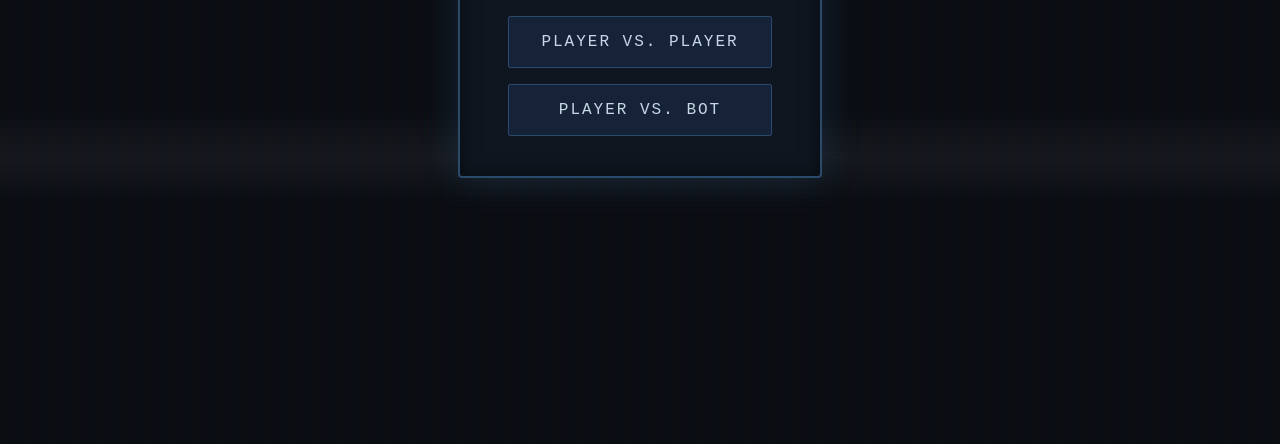
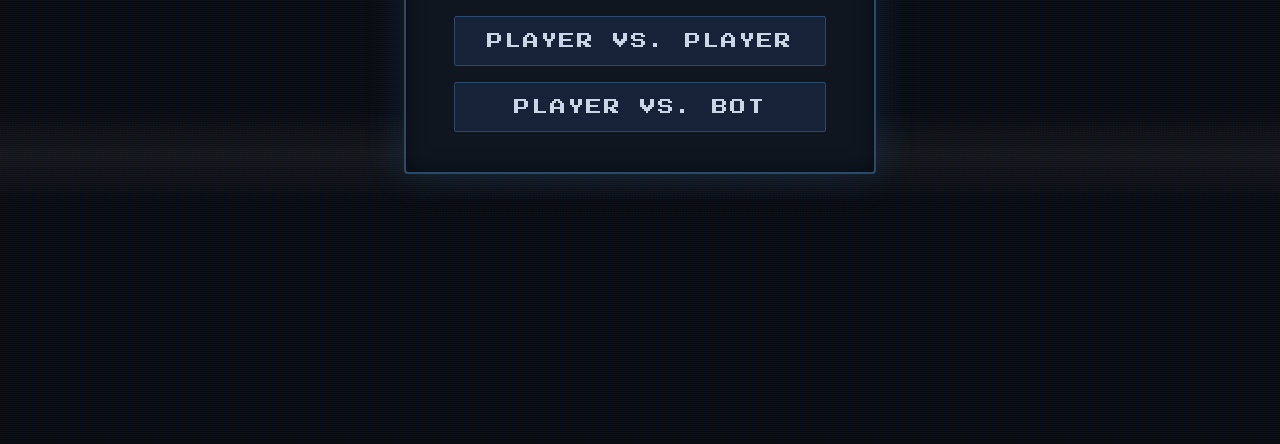
Before and after one commit to syafaatsaat/battleship, a website built with webpack: page src/template.html in a window 1280 px wide. Shown: the part 356-800 px from the top of the page. Built offline with nearby package versions, Linux system fonts and the light colour scheme.

Commit message:
Change font to Press Start 2P from Google Fonts

```diff
--- a/src/styles.css
+++ b/src/styles.css
@@ -157,7 +157,7 @@
   --green-glow: #45a049;
   --yellow: #ffcc00;
   --orange: #ff9800;
-  --font-mono: "Courier New", "Lucida Console", monospace;
+  --font-mono: "Press Start 2P", "Lucida Console", monospace;
 }
 
 * {
@@ -282,6 +282,7 @@
   padding: 12px 16px;
   font-family: var(--font-mono);
   font-size: 16px;
+  text-transform: uppercase;
   letter-spacing: 1px;
   border-radius: 2px;
   outline: none;
--- a/src/template.html
+++ b/src/template.html
@@ -4,6 +4,10 @@
     <meta charset="UTF-8" />
     <meta name="viewport" content="width=device-width, initial-scale=1.0" />
     <title>BATTLESHIP</title>
+
+    <link rel="preconnect" href="https://fonts.googleapis.com">
+    <link rel="preconnect" href="https://fonts.gstatic.com" crossorigin>
+    <link href="https://fonts.googleapis.com/css2?family=Press+Start+2P&display=swap" rel="stylesheet">
   </head>
   <body>
     <div id="crt-overlay"></div>
```
